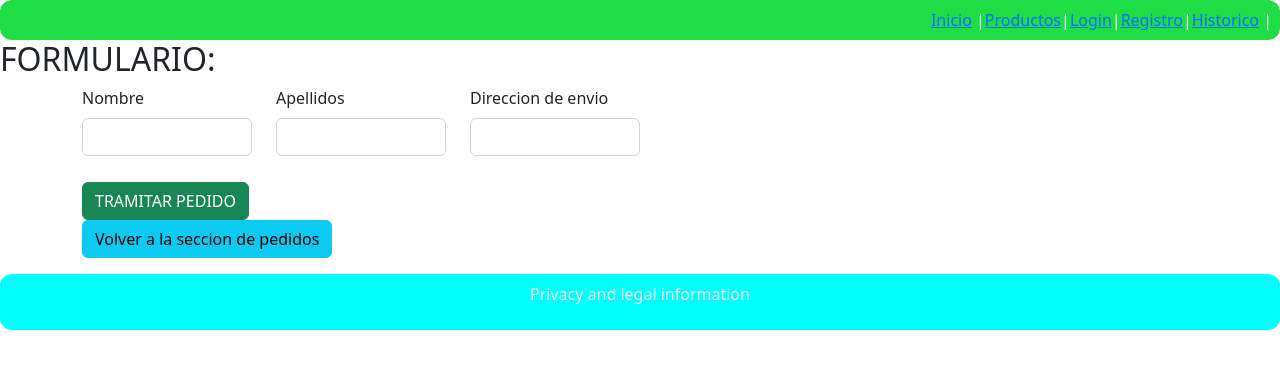
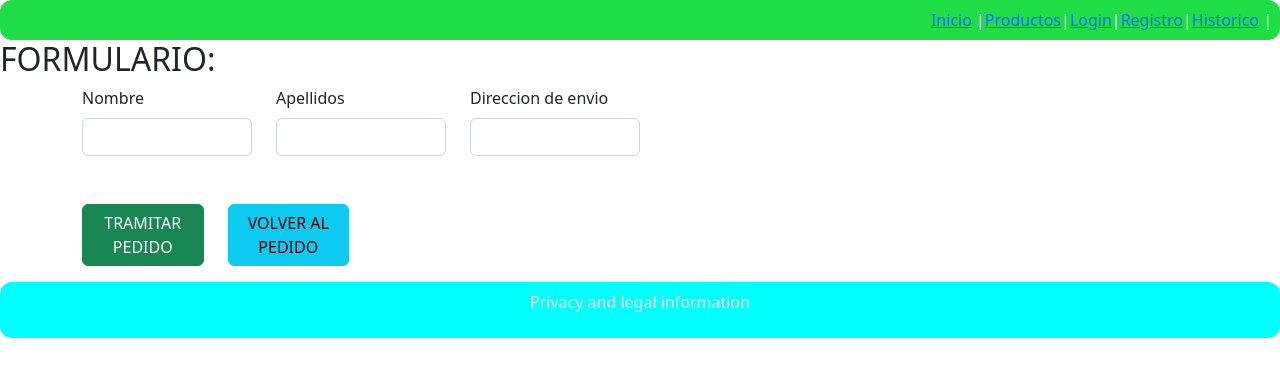
Before and after one commit to VictorMarco99/proyecto-dsm-Victor-Denis, a React (Create React App) app: page /Formulario in a window 1280 px wide. Shown: the top 376 px of the page. Built offline with nearby package versions, Linux system fonts and the light colour scheme; no server answers.

Commit message:
imagenes del pedido y botones arreglado

```diff
--- a/src/Componentes/Formulario_pedido.js
+++ b/src/Componentes/Formulario_pedido.js
@@ -47,7 +47,7 @@ function Formulario_pedido(props) {
         } else if (props.Precio_total == 0) {
             alert('NO HA ESCOGIDO NINGUN PRODUCTO');
             navega('/productos');
-        }else{
+        } else {
 
             const Productos = [];
 
@@ -93,24 +93,6 @@ function Formulario_pedido(props) {
     return (
         <>
             <h2> FORMULARIO:</h2>
-            {/* <form onSubmit={submitHandler}>
-                <div>
-                    <label>Nombre:</label>
-                    <input onChange={nombreHandler} type='text'></input>
-                </div>
-
-                <div>
-                    <label>Apellidos:</label>
-                    <input onChange={apellidosHandler} type='text'></input>
-                </div>
-
-                <div>
-                    <label>Direccion de envio:</label>
-                    <input onChange={direccionHandler} type='text'></input>
-                </div>
-                <Button variant='success' type='submit'>TRAMITAR PEDIDO</Button>
-
-            </form> */}
             <Form onSubmit={submitHandler}>
 
                 <Container>
@@ -134,17 +116,17 @@ function Formulario_pedido(props) {
                         </Col>
 
                     </Row>
-                    <br></br>
-                    <br></br>
-                    <br></br>
-                    <br></br>
-
-                    {/* HASTA AQUI LOS CAMPOS DE RELLENAR */}
+                </Container>
+                <br></br>
+                <br></br>
+                <Container>
                     <Row>
-                        <Col sm={6}>
+                        <Col lg={3}>
                             <Button variant='success' type='submit'>TRAMITAR PEDIDO</Button>
+                        </Col>
+                        <Col lg={3}>
                             <Link to="/productos">
-                                <Button variant='info'>Volver a la seccion de pedidos</Button>
+                                <Button variant='info'>VOLVER AL PEDIDO</Button>
                             </Link>
                         </Col>
                     </Row>
--- a/src/Componentes/Productos_pedido/Producto_pedido.js
+++ b/src/Componentes/Productos_pedido/Producto_pedido.js
@@ -17,15 +17,15 @@ function Producto_pedido(props) {
                     <h5> {props.producto.nombre}</h5>
                     </Col>
                     <Col md={4}>
-                        <img alt='' src={props.producto.imagen} class="rounded-3" style={{ width: '150px', height: '150px' }} />
+                        <h5> {props.producto.precio}$/UNIDAD</h5>
                     </Col>
                     <Col md={4}>
                         <h5> {props.producto.cantidad} UNIDADES</h5>
                     </Col>
+                    <Col md={4}>
+                        <img alt='' src={props.producto.imagen} class="rounded-3" style={{ width: '125px', height: '125px' }} />
+                    </Col>
 
-                    <Col md={4}>
-                        <h5> {props.producto.precio}$/UNIDAD</h5>
-                    </Col>
                 </Row>
             </Container>
             <br></br>
```
